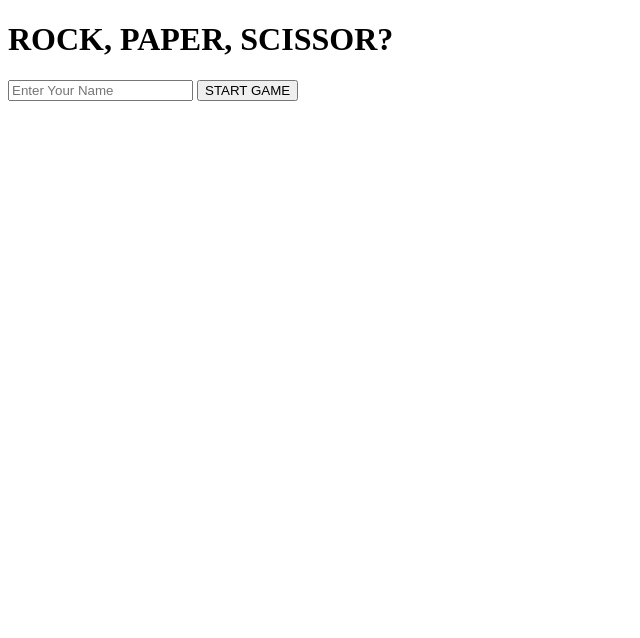
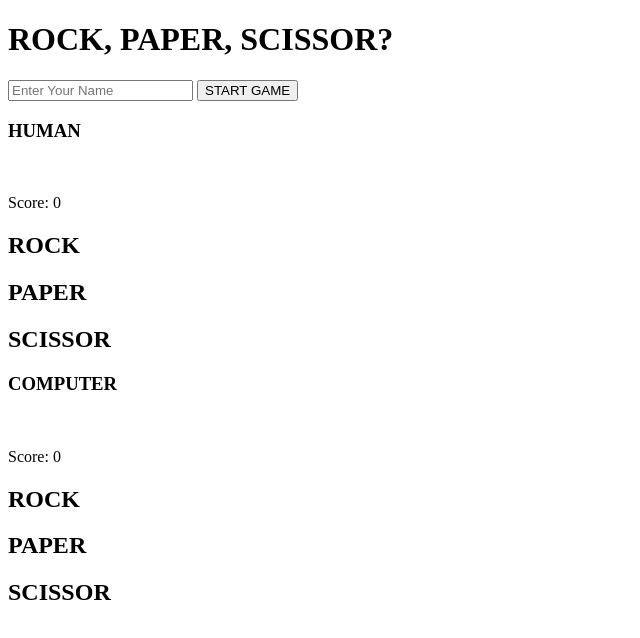
Before and after one commit to boakaidorborkamara/Rock-Paper-Scissors, a plain HTML site: page index.html in a window 1280 px wide. Shown: the whole page, without its empty margins (0-640 px from the left). Drawn offline with Linux system fonts and the light colour scheme.

Commit message:
added HTML for players sections

```diff
--- a/index.html
+++ b/index.html
@@ -13,10 +13,55 @@
                 ROCK, PAPER, SCISSOR?
             </h1>
         </header>
-        <main>
+        <section id="landing-page-section">
             <input type="text" placeholder="Enter Your Name">
             <button>START GAME</button>
-        </main>
+        </section>
+        <section id="game-field-section">
+            <div id="human-field">
+                <h3>HUMAN</h3>
+                <div>
+                    <div>
+                        <img src="" alt="">
+                    </div>
+                    <p>
+                        Score: <span>0</span>
+                    </p>
+                </div>
+                <div>
+                    <h1>ROCK</h1>
+                </div>
+                <div>
+                    <h1>PAPER</h1>
+                </div>
+                <div>
+                    <h1>SCISSOR</h1>
+                </div>
+
+            </div>
+
+            <div id="computer-field">
+                <h3>COMPUTER</h3>
+                <div>
+                    <div>
+                        <img src="" alt="">
+                    </div>
+                    <p>
+                        Score: <span>0</span>
+                    </p>
+                </div>
+                <div>
+                    <h1>ROCK</h1>
+                </div>
+                <div>
+                    <h1>PAPER</h1>
+                </div>
+                <div>
+                    <h1>SCISSOR</h1>
+                </div>
+
+            </div>
+        </section>
     </div>
 </body>
 </html>
```
